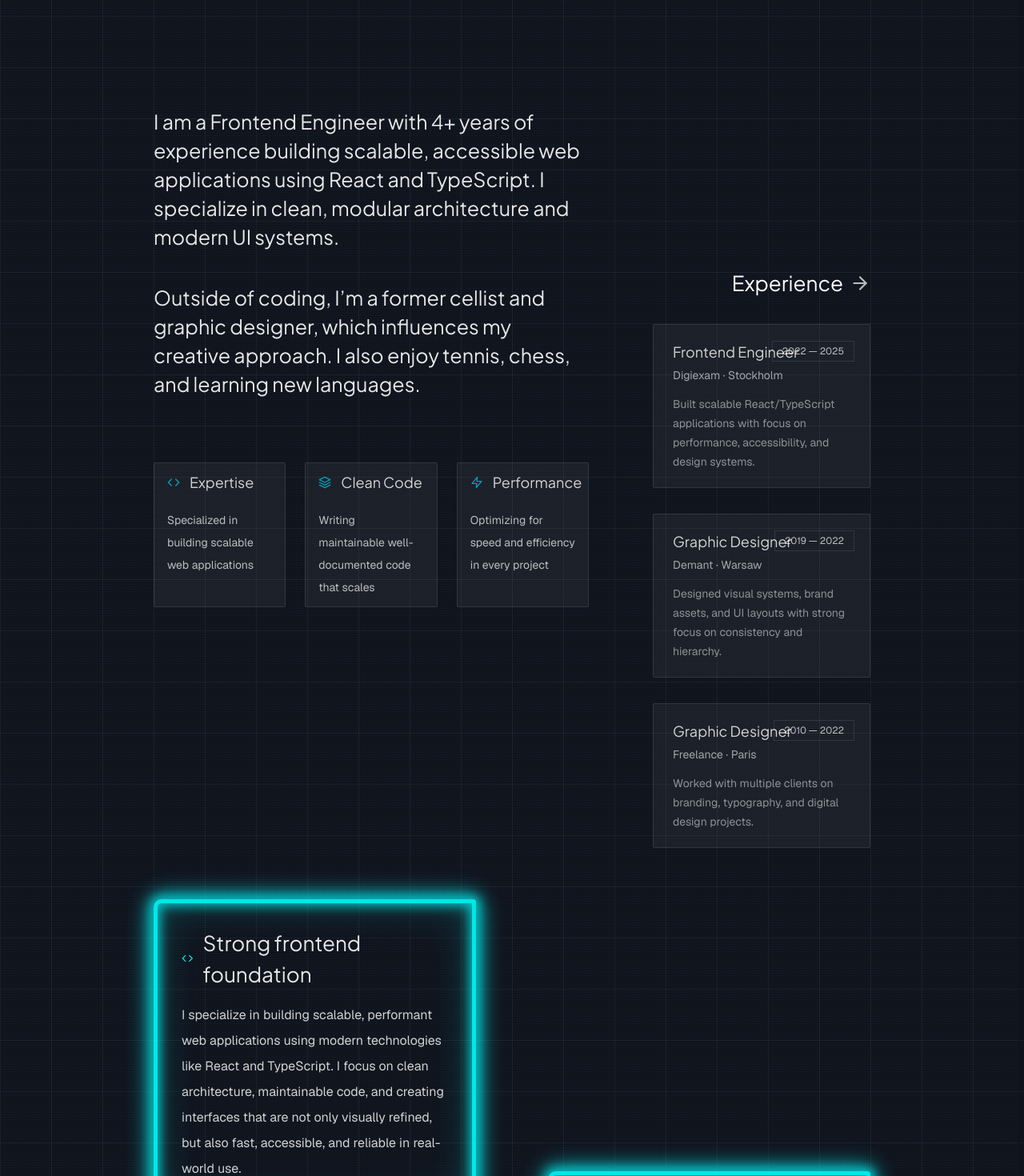
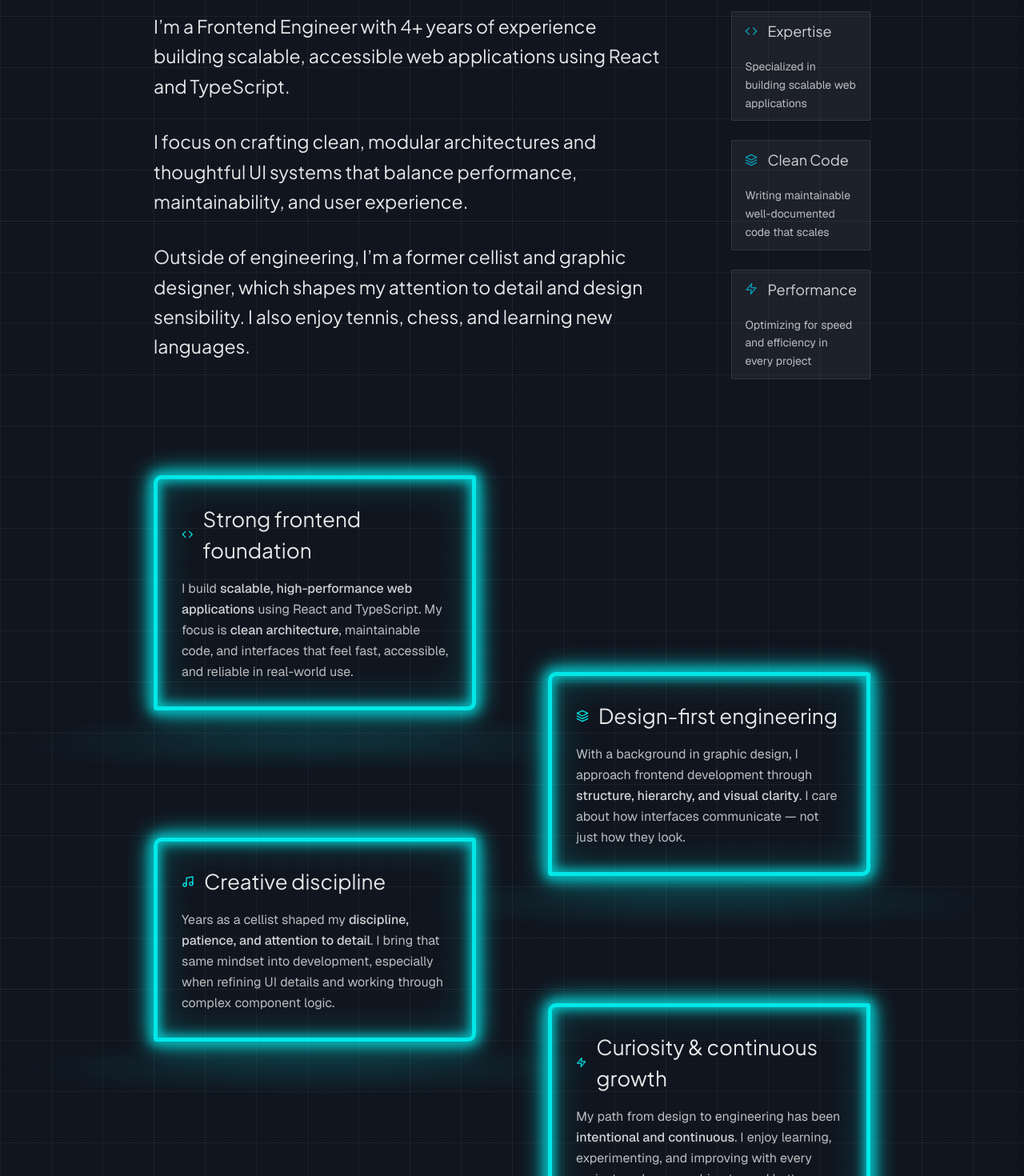
Before and after one commit to martalewan/react-portfolio-ts, a React (Vite) app in the folder client/: page / in a window 1280 px wide. Shown: the part 1260-2730 px from the top of the page at 80% size. Built offline with nearby package versions, Linux system fonts and the light colour scheme.

Commit message:
refactor: about section layout and style improvements

```diff
--- a/client/src/components/data/aboutData.ts
+++ b/client/src/components/data/aboutData.ts
@@ -24,6 +24,6 @@ export const aboutData = [
         period: "2010 — 2022",
         type: "Freelance",
         description:
-            "Worked with multiple clients on branding, typography, and digital design projects.",
+            "Worked with multiple clients on branding, typography, and digital design projects, delivering creative solutions.",
     },
 ];
--- a/client/src/components/modules/AboutContent.tsx
+++ b/client/src/components/modules/AboutContent.tsx
@@ -2,21 +2,27 @@ import { FiCode, FiLayers, FiZap } from "react-icons/fi";
 
 const AboutContent = () => {
     return (
-        <div>
+        <div className="flex justify-between gap-20">
+            <div className="flex flex-col gap-8 max-w-210">
+                <p className="p-large text-(--secondary-color)/90">
+                    I’m a Frontend Engineer with 4+ years of experience building scalable,
+                    accessible web applications using React and TypeScript.
+                </p>
 
-            <p className="mb-10 p-large text-(--secondary-color)/90">
-                I am a Frontend Engineer with 4+ years of experience building scalable,
-                accessible web applications using React and TypeScript. I specialize in
-                clean, modular architecture and modern UI systems.
-            </p>
+                <p className="p-large text-(--secondary-color)/90">
+                    I focus on crafting clean, modular architectures and thoughtful UI systems
+                    that balance performance, maintainability, and user experience.
+                </p>
 
-            <p className="mb-20 p-large text-(--secondary-color)/90">
-                Outside of coding, I’m a former cellist and graphic designer, which
-                influences my creative approach. I also enjoy tennis, chess, and learning
-                new languages.
-            </p>
+                <p className="p-large text-(--secondary-color)/90">
+                    Outside of engineering, I’m a former cellist and graphic designer, which
+                    shapes my attention to detail and design sensibility. I also enjoy tennis,
+                    chess, and learning new languages.
+                </p>
+            </div>
 
-            <div className="grid grid-cols-3 gap-6 mt-8">
+            <div className="flex flex-col gap-6">
+
                 <div className="flex flex-col items-start badge">
 
                     <div className="flex items-center gap-3 mb-3">
@@ -24,7 +30,7 @@ const AboutContent = () => {
                         <h4>Expertise</h4>
                     </div>
 
-                    <p className="text-sm leading-7 text-(--secondary-color)/70">
+                    <p className="text-sm leading-relaxed text-(--secondary-color)/70">
                         Specialized in building scalable web applications
                     </p>
                 </div>
@@ -36,7 +42,7 @@ const AboutContent = () => {
                         <h4>Clean Code</h4>
                     </div>
 
-                    <p className="text-sm leading-7 text-(--secondary-color)/70">
+                    <p className="text-sm text-(--secondary-color)/70">
                         Writing maintainable well-documented code that scales
                     </p>
                 </div>
@@ -48,12 +54,13 @@ const AboutContent = () => {
                         <h4>Performance</h4>
                     </div>
 
-                    <p className="text-sm leading-7 text-(--secondary-color)/70">
+                    <p className="text-sm text-(--secondary-color)/70">
                         Optimizing for speed and efficiency in every project
                     </p>
                 </div>
             </div>
         </div>
+
     );
 };
 
--- a/client/src/components/modules/AboutExperience.tsx
+++ b/client/src/components/modules/AboutExperience.tsx
@@ -4,18 +4,18 @@ import { FiArrowRight } from "react-icons/fi";
 
 const AboutExperience = () => {
     return (
-        <div className="relative pt-50">
+        <div className="flex flex-col gap-8">
 
-            <h3 className="mb-8 text-right flex items-center justify-end gap-2 group">
+            <h3 className="flex items-center gap-2 group">
                 Experience
                 <FiArrowRight
                     className="
-                    animate-[pulse_4s_ease-in-out_infinite]
+                    animate-[pulse_3s_ease-in-out_infinite]
                     group-hover:translate-x-1 group-hover:scale-110
                 "
                 />
             </h3>
-            <div className="flex flex-col gap-8">
+            <div className="grid grid-cols-3 gap-8">
 
                 {aboutData.map((item, index) => (
                     <ExperienceItem key={index} item={item} />
--- /dev/null
+++ b/client/src/components/modules/AboutHighlights.tsx
@@ -0,0 +1,72 @@
+import NeonFrame from "./NeonFrame"
+import { FiCode, FiLayers, FiMusic, FiZap } from "react-icons/fi";
+
+const AboutHighlights = () => {
+    return (
+        <div className="relative mb-40">
+
+            <div className="relative w-[45%]">
+                <NeonFrame>
+                    <div className="flex items-center gap-3">
+                        <FiCode className="w-4 h-4 text-(--accent-color)" />
+                        <h3>Strong frontend foundation</h3>
+                    </div>
+
+                    <p className="mt-4 text-(--secondary-color)/80">
+                        I build <span className="font-medium text-white/90">scalable, high-performance web applications</span> using React and TypeScript.
+                        My focus is <span className="font-medium text-white/90">clean architecture</span>, maintainable code, and interfaces that feel fast,
+                        accessible, and reliable in real-world use.
+                    </p>
+                </NeonFrame>
+            </div>
+
+            <div className="relative w-[45%] ml-auto -mt-12">
+                <NeonFrame>
+                    <div className="flex items-center gap-3">
+                        <FiLayers className="w-4 h-4 text-(--accent-color)" />
+                        <h3>Design-first engineering</h3>
+                    </div>
+
+                    <p className="mt-4 text-(--secondary-color)/80">
+                        With a background in graphic design, I approach frontend development through
+                        <span className="font-medium text-white/90"> structure, hierarchy, and visual clarity</span>.
+                        I care about how interfaces communicate — not just how they look.
+                    </p>
+                </NeonFrame>
+            </div>
+
+            <div className="relative w-[45%] -mt-12">
+                <NeonFrame>
+                    <div className="flex items-center gap-3">
+                        <FiMusic className="w-4 h-4 text-(--accent-color)" />
+                        <h3>Creative discipline</h3>
+                    </div>
+
+                    <p className="mt-4 text-(--secondary-color)/80">
+                        Years as a cellist shaped my <span className="font-medium text-white/90">discipline, patience, and attention to detail</span>.
+                        I bring that same mindset into development, especially when refining UI details
+                        and working through complex component logic.
+                    </p>
+                </NeonFrame>
+            </div>
+
+            <div className="relative w-[45%] ml-auto -mt-12">
+                <NeonFrame>
+                    <div className="flex items-center gap-3">
+                        <FiZap className="w-4 h-4 text-(--accent-color)" />
+                        <h3>Curiosity & continuous growth</h3>
+                    </div>
+
+                    <p className="mt-4 text-(--secondary-color)/80">
+                        My path from design to engineering has been <span className="font-medium text-white/90">intentional and continuous</span>.
+                        I enjoy learning, experimenting, and improving with every project — always
+                        pushing toward better systems and better user experiences.
+                    </p>
+                </NeonFrame>
+            </div>
+
+        </div>
+    )
+}
+
+export default AboutHighlights
--- a/client/src/components/modules/AboutIntro.tsx
+++ /dev/null
@@ -1,66 +0,0 @@
-import NeonFrame from "./NeonFrame"
-import { FiCode, FiLayers, FiMusic, FiZap } from "react-icons/fi";
-const AboutIntro = () => {
-    return (
-        <div className="relative mb-40">
-            <div className="relative w-[45%]">
-                <NeonFrame>
-                    <div className="flex items-center gap-3">
-                        <FiCode className="w-4 h-4 text-(--accent-color)" />
-                        <h3>Strong frontend foundation</h3>
-                    </div>
-
-
-                    <p className="mt-4 text-(--secondary-color)/90">
-                        I specialize in building scalable, performant web applications using modern technologies like React and TypeScript. I focus on clean architecture, maintainable code, and creating interfaces that are not only visually refined, but also fast, accessible, and reliable in real-world use.
-                    </p>
-                </NeonFrame>
-
-            </div>
-
-            <div className="relative w-[45%] ml-auto -mt-12">
-                <NeonFrame>
-                    <div className="flex items-center gap-3">
-                        <FiLayers className="w-4 h-4 text-(--accent-color)" />
-                        <h3>Design-first engineering</h3>
-                    </div>
-
-                    <p className="mt-4 text-(--secondary-color)/90">
-                        My background is rooted in graphic design, with over 7 years of experience shaping visual systems, layouts, and user experiences. That foundation still drives how I approach frontend development today. I don’t just build interfaces — I think about structure, hierarchy, and clarity from the very first line of code.
-                    </p>
-                </NeonFrame>
-
-            </div>
-
-            <div className="relative w-[45%] -mt-12">
-
-                <NeonFrame>
-                    <div className="flex items-center gap-3">
-                        <FiMusic className="w-4 h-4 text-(--accent-color)" />
-                        <h3>Creative discipline</h3>
-                    </div>
-
-                    <p className="mt-4 text-(--secondary-color)/90">
-                        Before tech, I spent years as a cellist. That experience shaped my discipline, patience, and attention to nuance — qualities I bring into my work every day. Whether refining UI details or structuring complex components, I approach problems with focus and precision.
-                    </p>
-                </NeonFrame>
-
-            </div>
-            <div className="relative w-[45%] ml-auto -mt-12">
-                <NeonFrame>
-                    <div className="flex items-center gap-3">
-                        <FiZap className="w-4 h-4 text-(--accent-color)" />
-                        <h3>Curiosity & continuous growth</h3>
-                    </div>
-
-                    <p className="mt-4 text-(--secondary-color)/90">
-                        Transitioning from design to frontend wasn’t a switch — it was a deliberate evolution. I enjoy learning, experimenting, and improving with every project. I’m motivated by building better experiences and pushing my craft forward, both technically and creatively.
-                    </p>
-                </NeonFrame>
-
-            </div>
-
-        </div>)
-}
-
-export default AboutIntro
--- a/client/src/components/modules/ExperienceItem.tsx
+++ b/client/src/components/modules/ExperienceItem.tsx
@@ -24,7 +24,7 @@ const ExperienceItem = ({ item }: Props) => {
                     </p>
 
                     {item.description && (
-                        <p className="text-sm text-(--secondary-color)/50 leading-6 mt-2">
+                        <p className="text-sm text-(--secondary-color)/50 mt-2">
                             {item.description}
                         </p>
                     )}
--- a/client/src/components/modules/SectionTitle.tsx
+++ b/client/src/components/modules/SectionTitle.tsx
@@ -7,7 +7,7 @@ type SectionTitle = {
 const SectionTitle = ({ label, title, subtitle }: SectionTitle) => {
     return (
 
-        <div className="relative flex flex-col items-start gap-2 mt-70 mb-20">
+        <div className="relative flex flex-col items-start gap-2 mt-40 mb-20">
 
             <span className="text-xs tracking-widest text-(--secondary-color)/60 uppercase">
                 {subtitle}
--- a/client/src/components/sections/About.tsx
+++ b/client/src/components/sections/About.tsx
@@ -1,21 +1,23 @@
 import SectionTitle from "../modules/SectionTitle";
-import AboutIntro from "../modules/AboutIntro";
+import AboutHighlights from "../modules/AboutHighlights";
 import AboutContent from "../modules/AboutContent";
 import AboutExperience from "../modules/AboutExperience";
+import ScrollButton from "../ui/ScrollButton";
 
 const About = () => {
     return (
-        <section id="about" className="page-padding">
+        <section id="about" className="page-padding relative">
 
             <SectionTitle label="01." title="Crafting Digital Experiences That Matter" subtitle="Background" />
 
-            <div className="grid grid-cols-[2fr_1fr] gap-20 relative ">
+            <div className="flex flex-col gap-30 pb-40">
+
                 <AboutContent />
+                <AboutHighlights />
                 <AboutExperience />
             </div>
 
-            <AboutIntro />
-
+            <ScrollButton direction="down" scrollToId="skills" />
 
         </section>
     );
--- a/client/src/components/ui/ScrollButton.tsx
+++ b/client/src/components/ui/ScrollButton.tsx
@@ -1,6 +1,6 @@
 type ScrollButtonProps = {
     direction?: "up" | "down";
-    scrollToId?: "hero" | "about" | "projects" | "contact";
+    scrollToId?: "hero" | "about" | "skills" | "projects" | "contact";
 };
 
 const ScrollButton = ({ direction = "down", scrollToId = "hero" }: ScrollButtonProps) => {
--- a/client/src/styles/base.css
+++ b/client/src/styles/base.css
@@ -14,7 +14,7 @@
     }
 
     h1 {
-        @apply text-[42px] font-semibold leading-12 xl:text-[52px] xl:leading-19;
+        @apply text-[42px] font-semibold xl:text-[52px];
         font-family: "Plus Jakarta Sans", sans-serif;
     }
 
@@ -34,6 +34,6 @@
     }
 
     p {
-        @apply text-[12px] xl:text-[16px] leading-8;
+        @apply text-[12px] xl:text-[16px] leading-relaxed;
     }
 }
--- a/client/src/styles/components.css
+++ b/client/src/styles/components.css
@@ -93,7 +93,7 @@
     }
 
     .p-large {
-        @apply text-[13px] xl:text-[25px] leading-9;
+        @apply text-[13px] xl:text-[23px];
         font-family: "Plus Jakarta Sans", sans-serif;
     }
 
```
